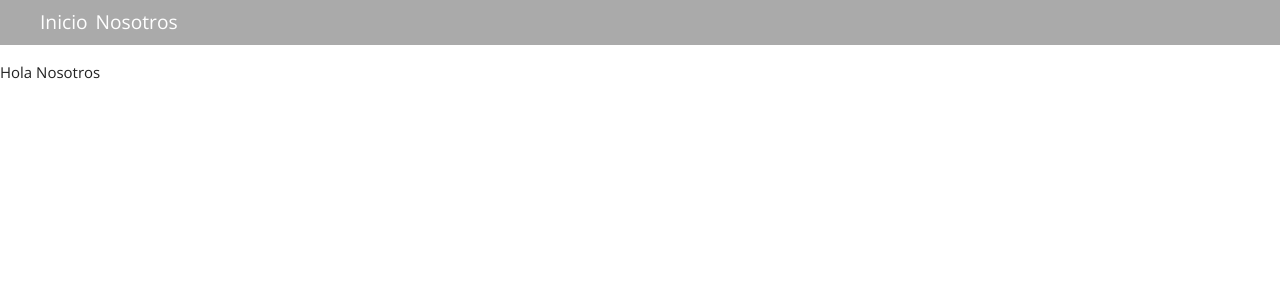
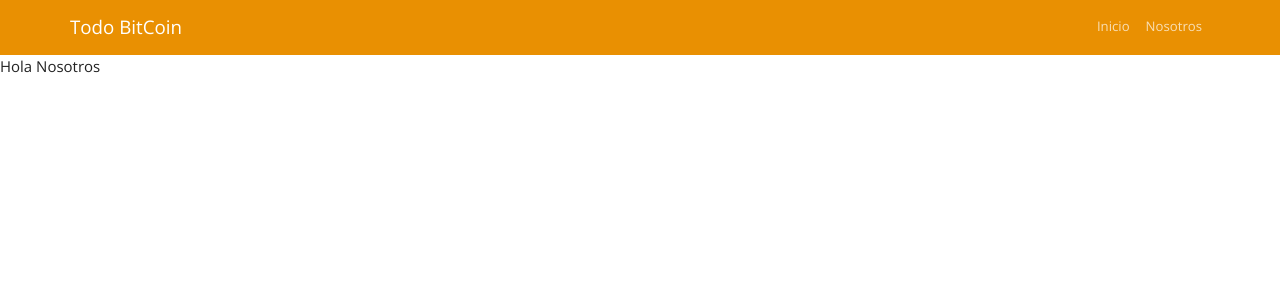
Before and after one commit to JoniAguero/bitcoin-nextjs-react, a Next.js app: page /nosotros in a window 1280 px wide. Shown: the top 300 px of the page. Built offline with nearby package versions, Linux system fonts and the light colour scheme.

Commit message:
cambios en navegacion

```diff
--- a/component/navegacion.js
+++ b/component/navegacion.js
@@ -1,28 +1,21 @@
 import Link from 'next/link';
 
 const Navegacion = () => (
-    <div>
-        <ul>
-            <li><Link href="/"><a>Inicio</a></Link></li>
-            <li><Link href="/nosotros"><a>Nosotros</a></Link></li>
-        </ul>
-        <style jsx>{`
-            ul {
-                background-color: #aaa;
-                list-style: none;
-                display: flex;
-            }
-            ul li {
-                padding: .5rem 0;
-                margin-right: .5rem;
-            }
-            ul li a {
-                font-size: 1.2rem;
-                color: white;
-                text-decoration: none;
-            }
-        `}</style>
-    </div>
+    <nav className="navbar navbar-expand navbar-dark bg-warning">
+        <div className="container">
+           <Link href="/"><a className="navbar-brand">Todo BitCoin</a></Link>
+            <div className="collapse navbar-collapse">
+                <ul className="navbar-nav ml-auto">
+                    <li className="nav-item">
+                        <Link href="/"><a className="nav-link">Inicio</a></Link>
+                    </li>
+                    <li className="nav-item">
+                        <Link href="/nosotros"><a className="nav-link">Nosotros</a></Link>
+                    </li>
+                </ul>
+            </div>
+        </div>
+    </nav>
 )
 
 export default Navegacion;
```
